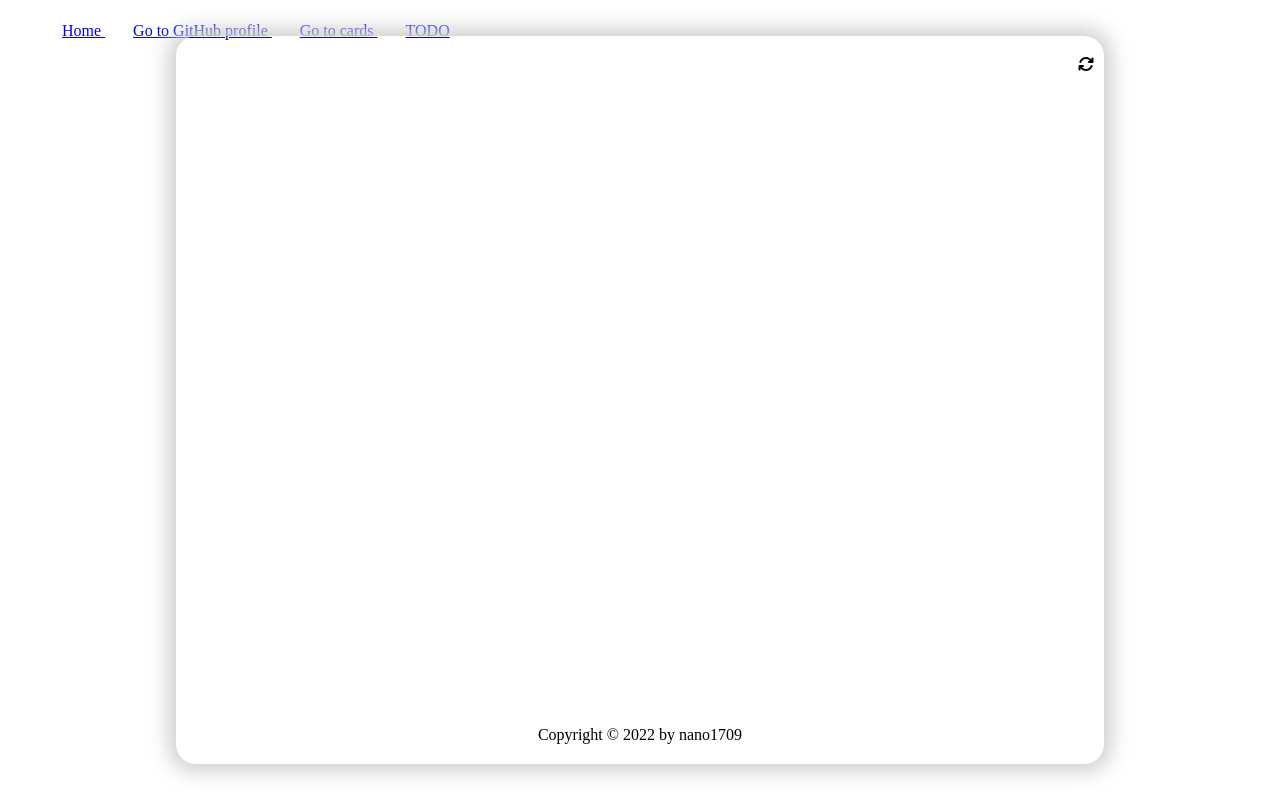
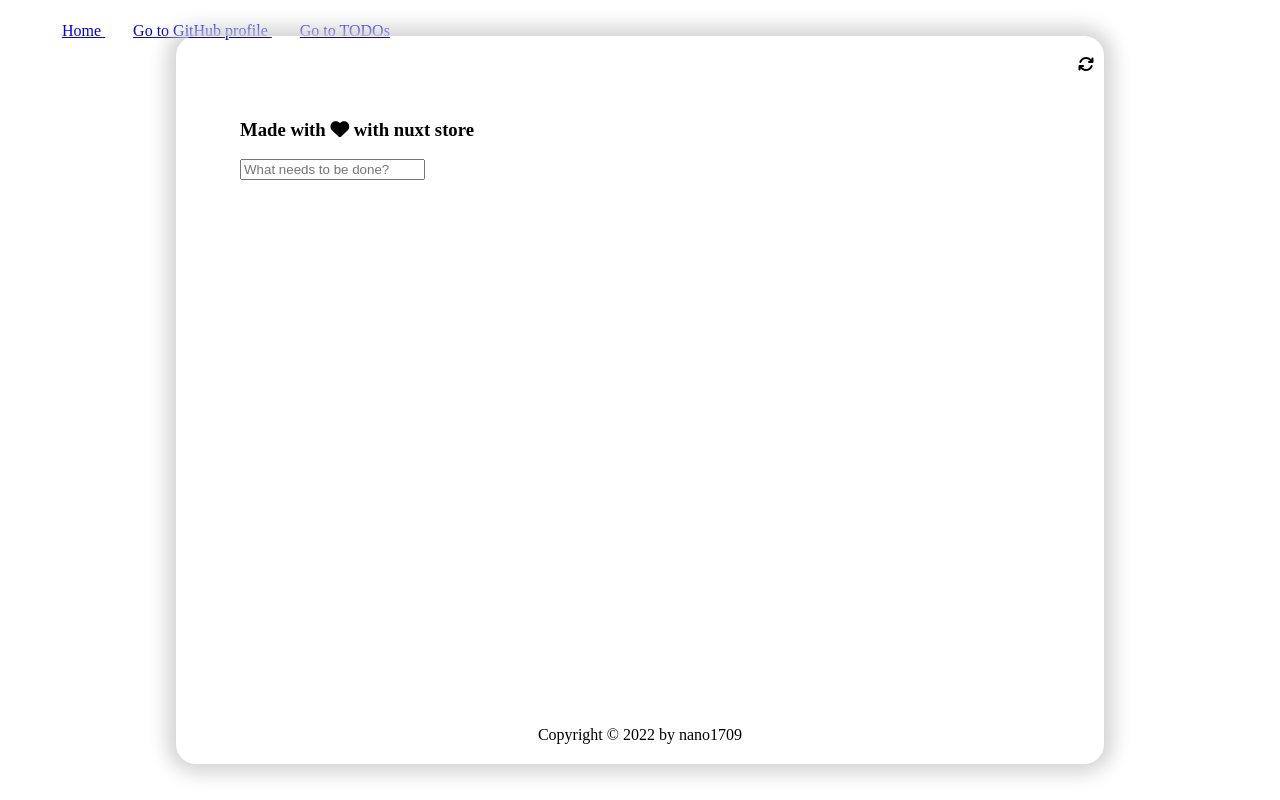
Before and after one commit to nano1709/nuxt-vue-sandbox-assemble, a Nuxt app: page /todos in a window 1280 px wide. Built offline with nearby package versions, Linux system fonts and the light colour scheme.

Commit message:
Added nuxt store and new page

```diff
--- a/layouts/default.vue
+++ b/layouts/default.vue
@@ -89,8 +89,7 @@ export default Vue.extend({
       routerItems: [
         { id: 1, pageFileName: '/', textToDisplay: 'Home' },
         { id: 3, pageFileName: 'gitHubProfileSearch', textToDisplay: 'Go to GitHub profile' },
-        { id: 4, pageFileName: 'cards', textToDisplay: 'Go to cards' },
-        { id: 5, pageFileName: 'TODO', textToDisplay: 'TODO' },
+        { id: 4, pageFileName: 'todos', textToDisplay: 'Go to TODOs' },
       ]
     }
   },
--- /dev/null
+++ b/pages/todos.vue
@@ -0,0 +1,46 @@
+<template>
+    <div>
+        <h3>Made with <i class="fa-solid fa-heart"></i> with nuxt store</h3>
+        <input @keyup.enter="addTodo" placeholder="What needs to be done?">
+        <div style="overflow: auto; height:500px;">
+            <ul style="list-style: none;">
+                <li v-for="(todo, index) in todos" :key="index">
+                    <input :checked="todo.done" @change="toggle(todo)" type="checkbox">
+                    <span :class="{ done: todo.done }" @click="toggle(todo)" >{{ todo.text }}</span>
+                    <i @click="removeTodo(index)" class="fa-solid fa-trash" ></i>
+                </li>
+            </ul>
+        </div>
+    </div>
+</template>
+
+<script>
+import { mapMutations } from 'vuex'
+
+export default {
+  computed: {
+    todos () {
+      return this.$store.state.todos.list
+    }
+  },
+  methods: {
+    addTodo (e) {
+      this.$store.commit('todos/add', e.target.value)
+      e.target.value = ''
+    },
+    removeTodo (index) {
+        console.log(index);
+      this.$store.commit('todos/remove', index)
+    },
+    ...mapMutations({
+      toggle: 'todos/toggle'
+    })
+  }
+}
+</script>
+
+<style>
+.done {
+  text-decoration: line-through;
+}
+</style>
--- /dev/null
+++ b/store/todos.js
@@ -0,0 +1,18 @@
+export const state = () => ({
+    list: []
+})
+
+export const mutations = {
+    add(state, text) {
+        state.list.push({
+            text,
+            done: false
+        })
+    },
+    remove(state, { todoIndex }) {
+        state.list.splice(todoIndex, 1)
+    },
+    toggle(state, todo) {
+        todo.done = !todo.done
+    }
+}
```
Also changed, not shown: store/README.md (deleted).
